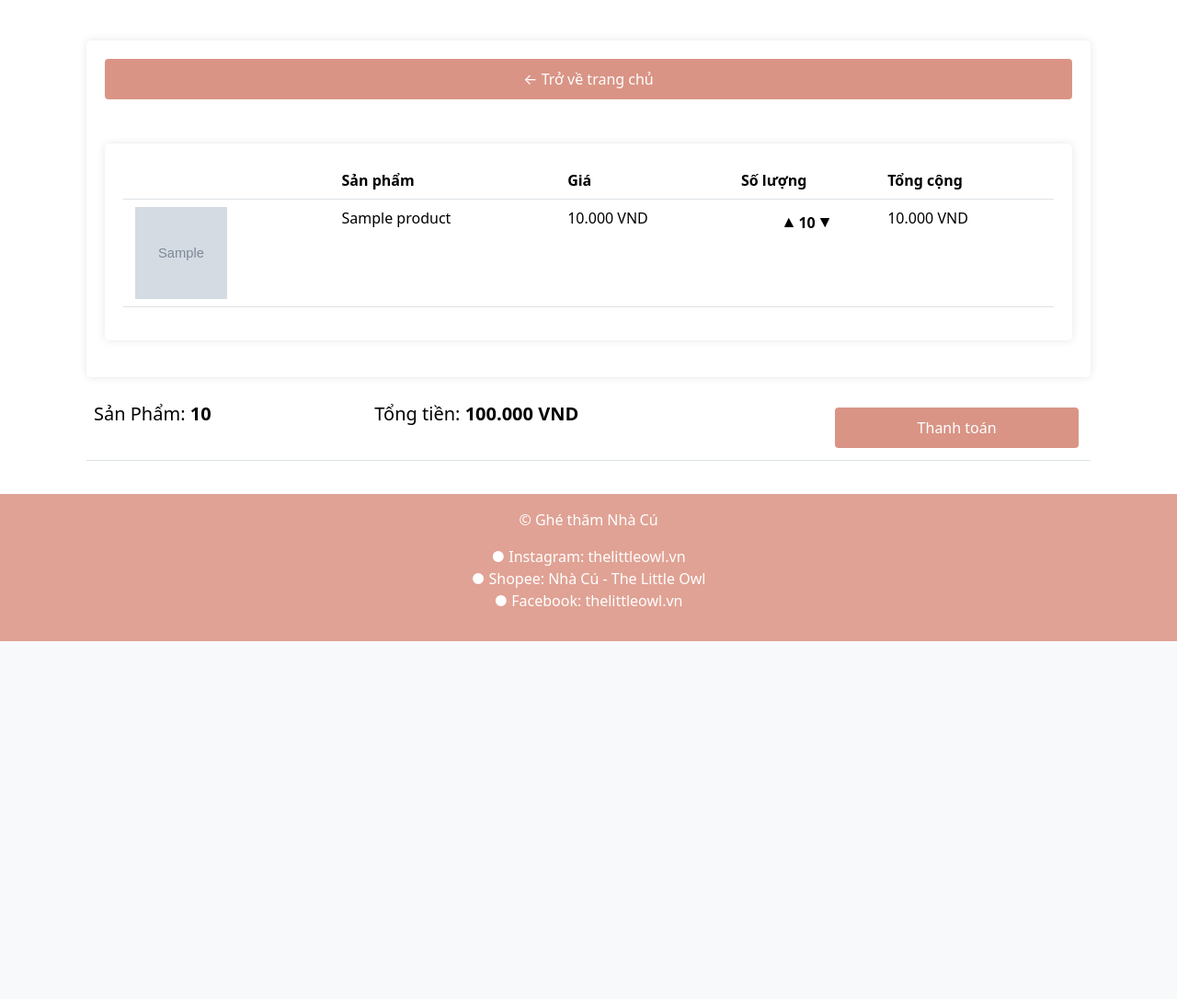
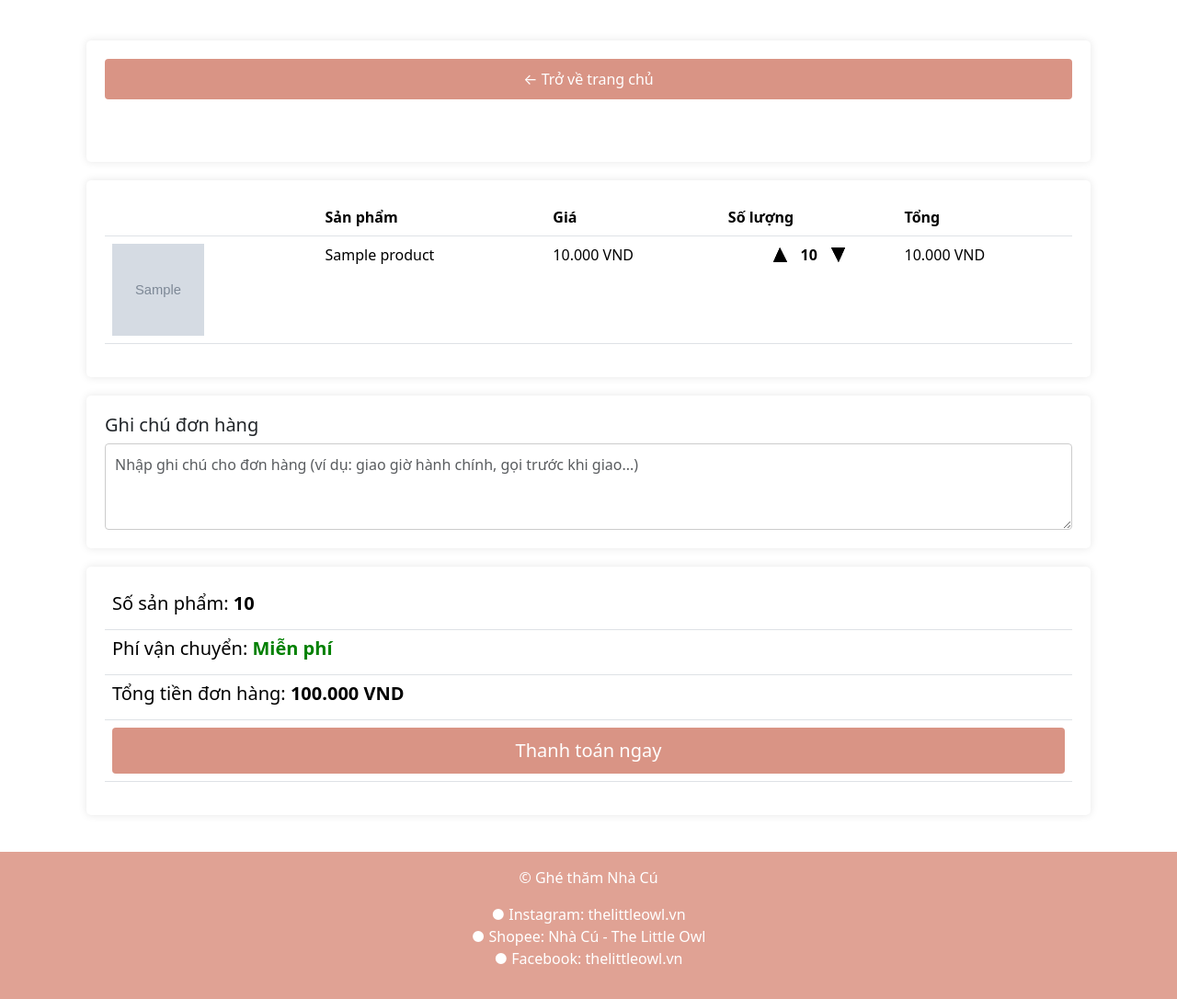
Before and after one commit to Myhang2004/-nCNPM, a Django app: template app/templates/app/cart.html in a window 1280 px wide. Shown: the part 176-1262 px from the top of the page at 92% size. Before the commit the page ends 873 px from the top, so only its background shows below. Run offline with Django 5.2, Linux system fonts and the light colour scheme; tables that the repository leaves empty hold one stand-in row (values such as "Sample post"); the template is opened without the code that fills it: values that come from a table or form of the project are taken from there, most other values are stand-ins (such as "Sample title", 1, 10 or a date in 2020); grey boxes marked "Sample" are stand-in pictures; lists and menus that the app fills with data are empty; some libraries are stand-ins or nearby versions.

Commit message:
update cart

```diff
--- a/app/templates/app/cart.html
+++ b/app/templates/app/cart.html
@@ -4,16 +4,17 @@
 {% block cart_content %}
 <div class="row">
     <div class="col-lg-12">
-        <!-- Tiếp tục mua sắm và tóm tắt giỏ hàng -->
+
+        <!-- Nút quay lại -->
         <div class="box-element">
             <a class="btn btn-outline-dark" href="{% url 'home' %}">
                 &#x2190; Trở về trang chủ
             </a>
             <br><br>
+        </div>
 
         <!-- Bảng giỏ hàng -->
         <div class="box-element">
-            <!-- Header Row -->
             <table class="table">
                 <thead>
                     <tr>
@@ -21,57 +22,105 @@
                         <th>Sản phẩm</th>
                         <th>Giá</th>
                         <th>Số lượng</th>
-                        <th>Tổng cộng</th>
+                        <th>Tổng</th>
                     </tr>
                 </thead>
+
                 <tbody>
-                    <!-- Cart Item Row -->
-                    {%for item in items %}
+                    {% for item in items %}
                     <tr>
+                        <!-- Ảnh -->
                         <td>
-                            <img class="row-image" src="{{item.product.ImageURL}}" alt="Product 1" style="width: 100px; height: 100px; margin: 0 5px;">
+                            <img class="row-image"
+                                 src="{{item.product.ImageURL}}"
+                                 style="width: 100px; height: 100px; object-fit: cover;">
                         </td>
+
+                        <!-- Tên -->
                         <td>
                             <p>{{item.product.name}}</p>
                         </td>
+
+                        <!-- Giá (GIỮ NGUYÊN) -->
                         <td>
                             <p>{{item.product.price | floatformat:3}} VND</p>
                         </td>
+
+                        <!-- Số lượng -->
                         <td>
-<div class="quantity" style="align-items: center;">
-    <img data-product={{item.product.id}} data-action= 'add' class="chg-quantity update-cart" style="width: 10px; height: 10px;" src="{% static 'app/images/arrow-up.png' %}">
-    <p class="quantity-text" style="margin: 5px 0;">{{item.quantity}}</p>
-    <img data-product={{item.product.id}} data-action= 'remove' class="chg-quantity update-cart" style="width: 10px; height: 10px;" src="{% static 'app/images/arrow-down.png' %}">
-</div>
+                            <div class="quantity" style="display:flex; align-items:center; gap:10px;">
 
+                                <img data-product="{{item.product.id}}"
+                                     data-action="add"
+                                     class="chg-quantity update-cart"
+                                     style="width: 15px;"
+                                     src="{% static 'app/images/arrow-up.png' %}">
+
+                                <p class="quantity-text" style="margin:0; font-weight:bold;">
+                                    {{item.quantity}}
+                                </p>
+
+                                <img data-product="{{item.product.id}}"
+                                     data-action="remove"
+                                     class="chg-quantity update-cart"
+                                     style="width: 15px;"
+                                     src="{% static 'app/images/arrow-down.png' %}">
+                            </div>
                         </td>
+
+                        <!-- Tổng từng sản phẩm (FIX LOGIC) -->
                         <td>
-                            <p>{{item.product.price | floatformat:3}} VND</p>
+                            <p>{{item.get_total | floatformat:3}} VND</p>
                         </td>
                     </tr>
-                    {% endfor%}
+                    {% endfor %}
                 </tbody>
             </table>
         </div>
-    </div>
+                <!-- Ghi chú đơn hàng -->
+        <div class="box-element">
+            <h5>Ghi chú đơn hàng</h5>
+            <textarea name="note"
+                    class="form-control"
+                    rows="3"
+                    placeholder="Nhập ghi chú cho đơn hàng (ví dụ: giao giờ hành chính, gọi trước khi giao...)"></textarea>
+        </div>
+        <!-- Tổng giỏ hàng -->
+
+        <div class="box-element">
             <table class="table">
                 <tr>
                     <th>
-                        <h5>Sản Phẩm: <strong>{{order.get_cart_items}}</strong></h5>
+                        <h5>Số sản phẩm: <strong>{{order.get_cart_items}}</strong></h5>
                     </th>
+                </tr>
+
+                <tr>
                     <th>
-                        <h5>Tổng tiền: <strong>{{order.get_cart_total | floatformat:3}} VND</strong></h5>
+                        <h5>Phí vận chuyển:
+                            <strong style="color:green;">Miễn phí</strong>
+                        </h5>
                     </th>
+                </tr>
+
+                <tr>
                     <th>
-                        <a style="float:right; margin:5px;" class="btn btn-success" href="{% url 'checkout' %}">
-                            Thanh toán
+                        <h5>Tổng tiền đơn hàng:
+                            <strong>{{order.get_cart_total | floatformat:3}} VND</strong>
+                        </h5>
+                    </th>
+
+
+                </tr>
+                <tr>
+                     <th>
+                        <a style="float:right;"
+                        class="btn btn-success btn-lg"
+                        href="{% url 'checkout' %}">
+                            Thanh toán ngay
                         </a>
                     </th>
                 </tr>
             </table>
         </div>
-
-        <br>
-
-</div>
 {% endblock cart_content %}
```
